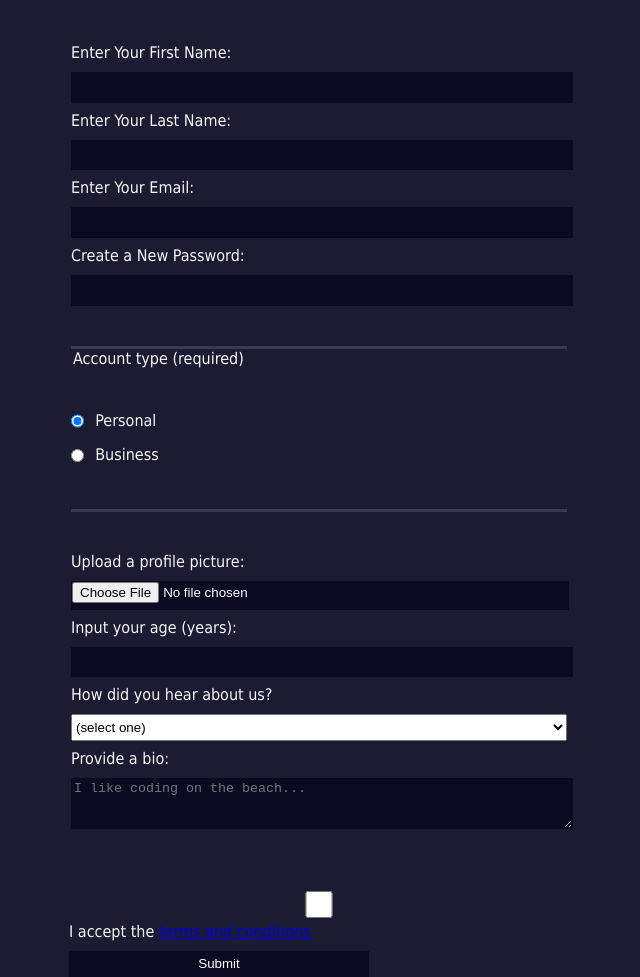
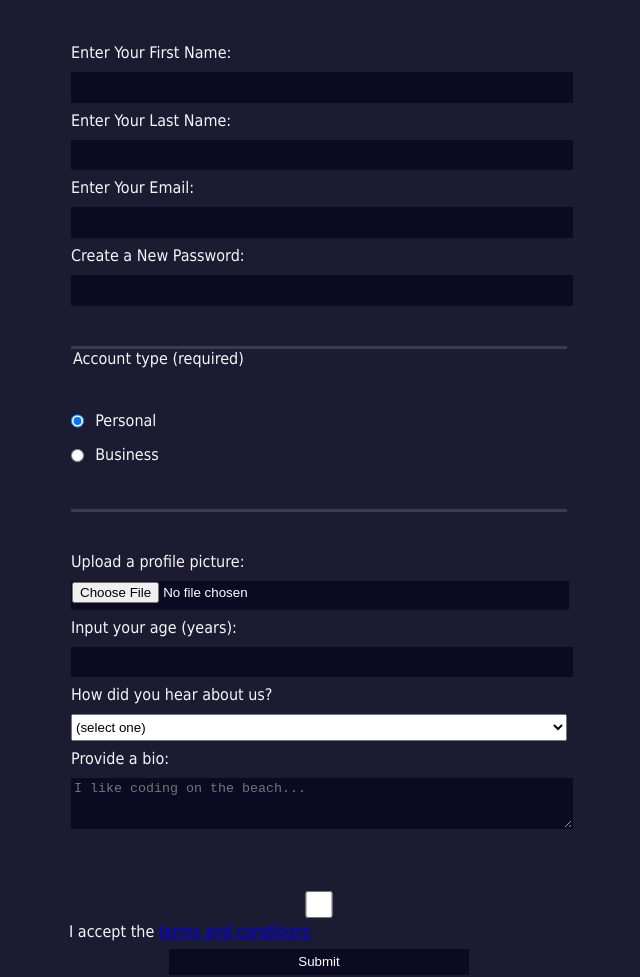
Before and after one commit to AdrielleRivera/FreeCodecamp-Forms, a plain HTML site: page index.html in a window 1280 px wide. Shown: the part 134-1111 px from the top of the page, without its empty margins (321-961 px from the left). Drawn offline with Linux system fonts and the light colour scheme.

Commit message:
Update styles.css

```diff
--- a/styles.css
+++ b/styles.css
@@ -55,7 +55,9 @@ input, textarea {
   vertical-align: middle;
 }
 
-input[type="submit"]{
-  display:block;
-  width:60%
+input[type="submit"] {
+  display: block;
+  width: 60%;
+  margin: 0 auto;
+
 }
```
